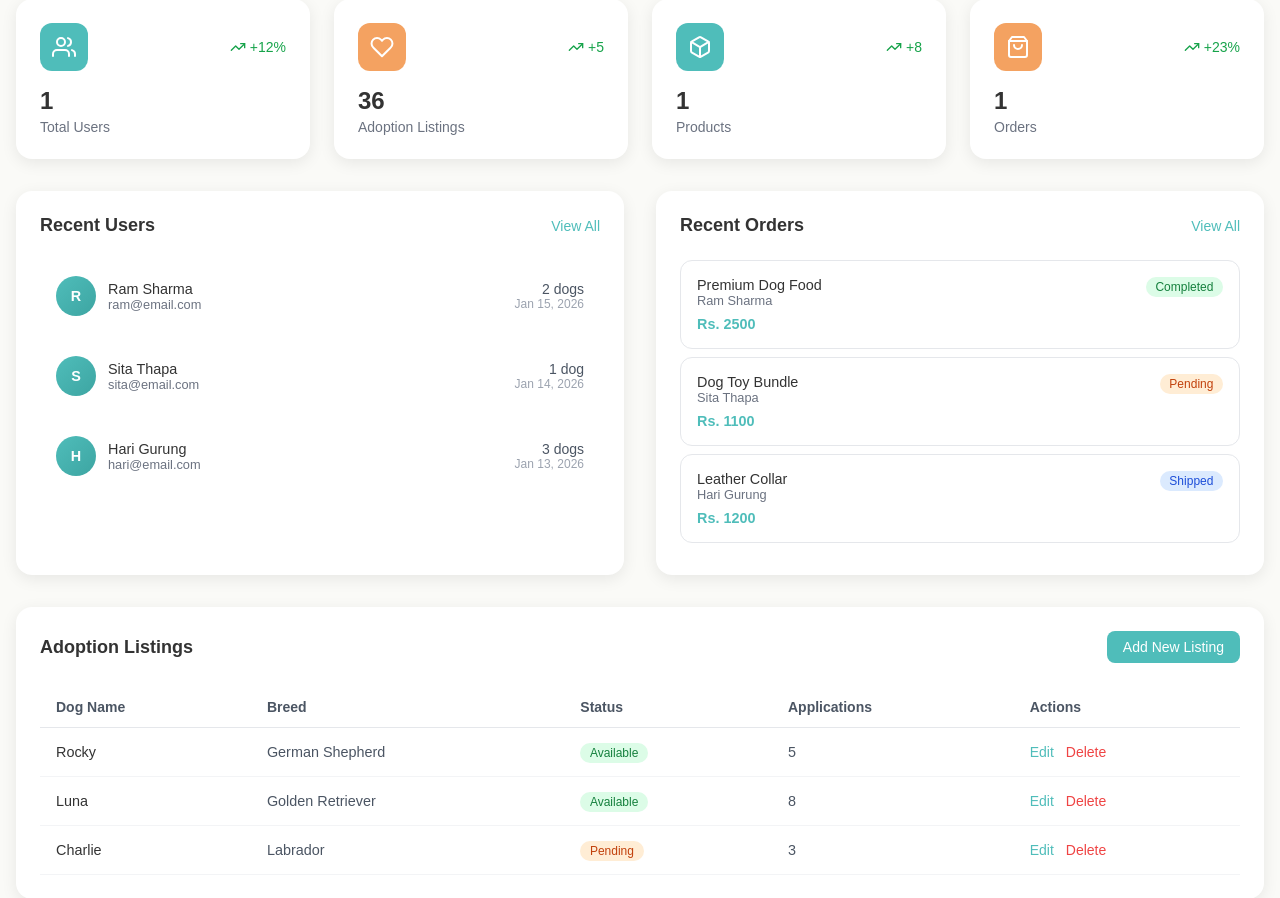
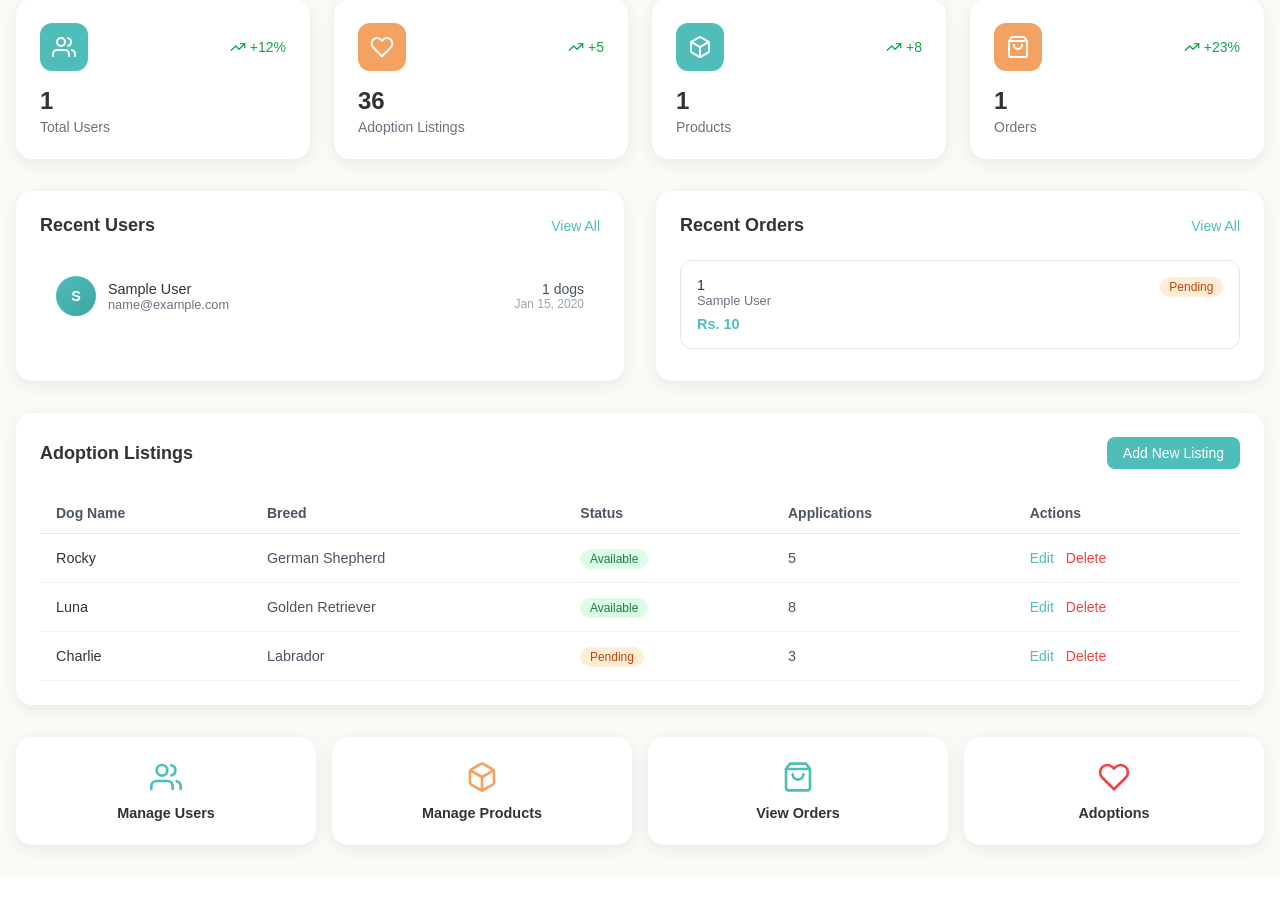
Before and after one commit to reshal777/Reshal_Shrestha_CanineMate, a Django app: page /c-admin/dashboard/ in a window 1280 px wide. Shown: the part 189-1087 px from the top of the page. After the commit the page ends 1043 px from the top, so only its background shows below. Run offline with Django 5.2, Linux system fonts and the light colour scheme; a user stored in the database is signed in; tables that the repository leaves empty hold one stand-in row (values such as "Sample post"); parts of the project's set-up code (start-up, migrations or seed data) failed here and were passed over.

Commit message:
Implement admin user management panel with full CRUD and dashboard

```diff
--- a/home/admin_urls.py
+++ b/home/admin_urls.py
@@ -6,6 +6,9 @@ urlpatterns = [
     path('logout/', admin_views.admin_logout_view, name='admin_logout'),
     path('dashboard/', admin_views.admin_dashboard_view, name='admin_dashboard'),
     path('users/', admin_views.admin_users_view, name='admin_users'),
+    path('users/create/', admin_views.admin_user_create_view, name='admin_user_create'),
+    path('users/edit/<int:user_id>/', admin_views.admin_user_edit_view, name='admin_user_edit'),
+    path('users/delete/<int:user_id>/', admin_views.admin_user_delete_view, name='admin_user_delete'),
     path('products/', admin_views.admin_products_view, name='admin_products'),
     path('orders/', admin_views.admin_orders_view, name='admin_orders'),
 ]
--- a/home/admin_views.py
+++ b/home/admin_views.py
@@ -55,22 +55,135 @@ def admin_logout_view(request):
     auth_logout(request)
     return redirect('login')
 
+from django.core.paginator import Paginator
+from django.db.models import Q, Count
+
 @admin_required
 def admin_dashboard_view(request):
     product_count = Product.objects.count()
     user_count = User.objects.count()
     order_count = Order.objects.count()
 
+    # Fetch 5 most recent users with their dog counts
+    recent_users = User.objects.annotate(dog_count=Count('dogs')).order_by('-date_joined')[:5]
+
+    # Fetch 5 most recent orders
+    recent_orders = Order.objects.select_related('user').order_by('-date')[:5]
+
     return render(request, 'admindashboard.html', {
         'product_count': product_count,
         'user_count': user_count,
-        'order_count': order_count
+        'order_count': order_count,
+        'recent_users': recent_users,
+        'recent_orders': recent_orders
     })
 
 @admin_required
 def admin_users_view(request):
-    users = User.objects.all().order_by('-date_joined') if hasattr(User, 'date_joined') else User.objects.all().order_by('-user_id')
-    return render(request, 'adminusers.html', {'users': users})
+    search_query = request.GET.get('search', '')
+    status_filter = request.GET.get('status', '')
+    sort_by = request.GET.get('sort', '-date_joined')
+
+    users_list = User.objects.annotate(dog_count=Count('dogs'))
+
+    if search_query:
+        users_list = users_list.filter(
+            Q(first_name__icontains=search_query) |
+            Q(last_name__icontains=search_query) |
+            Q(email__icontains=search_query) |
+            Q(username__icontains=search_query)
+        )
+
+    if status_filter == 'active':
+        users_list = users_list.filter(is_active=True)
+    elif status_filter == 'inactive':
+        users_list = users_list.filter(is_active=False)
+
+    users_list = users_list.order_by(sort_by)
+
+    paginator = Paginator(users_list, 10) # 10 users per page
+    page_number = request.GET.get('page')
+    page_obj = paginator.get_page(page_number)
+
+    return render(request, 'adminusers.html', {
+        'users': page_obj,
+        'search_query': search_query,
+        'status_filter': status_filter,
+        'sort_by': sort_by
+    })
+
+@admin_required
+def admin_user_create_view(request):
+    if request.method == 'POST':
+        first_name = request.POST.get('first_name')
+        last_name = request.POST.get('last_name')
+        email = request.POST.get('email')
+        username = request.POST.get('username')
+        password = request.POST.get('password')
+        is_staff = request.POST.get('is_staff') == 'on'
+        is_active = request.POST.get('is_active') == 'on'
+
+        if User.objects.filter(email=email).exists():
+            messages.error(request, "Email already exists.")
+        elif User.objects.filter(username=username).exists():
+            messages.error(request, "Username already exists.")
+        else:
+            try:
+                User.objects.create_user(
+                    email=email,
+                    username=username,
+                    password=password,
+                    first_name=first_name,
+                    last_name=last_name,
+                    is_staff=is_staff,
+                    is_active=is_active
+                )
+                messages.success(request, f"User {username} created successfully.")
+                return redirect('admin_users')
+            except Exception as e:
+                messages.error(request, f"Error creating user: {str(e)}")
+
+    return render(request, 'admin_user_form.html', {'title': 'Create User'})
+
+@admin_required
+def admin_user_edit_view(request, user_id):
+    user = get_object_or_404(User, user_id=user_id)
+    if request.method == 'POST':
+        user.first_name = request.POST.get('first_name')
+        user.last_name = request.POST.get('last_name')
+        user.email = request.POST.get('email')
+        user.username = request.POST.get('username')
+        user.is_staff = request.POST.get('is_staff') == 'on'
+        user.is_active = request.POST.get('is_active') == 'on'
+
+        new_password = request.POST.get('password')
+        if new_password:
+            user.set_password(new_password)
+
+        try:
+            user.save()
+            messages.success(request, f"User {user.username} updated successfully.")
+            return redirect('admin_users')
+        except Exception as e:
+            messages.error(request, f"Error updating user: {str(e)}")
+
+    return render(request, 'admin_user_form.html', {'user_obj': user, 'title': 'Edit User'})
+
+@admin_required
+def admin_user_delete_view(request, user_id):
+    user = get_object_or_404(User, user_id=user_id)
+    if request.method == 'POST':
+        action = request.POST.get('action')
+        if action == 'deactivate':
+            user.is_active = False
+            user.save()
+            messages.success(request, f"User {user.username} deactivated.")
+        elif action == 'delete':
+            user.delete()
+            messages.success(request, f"User {user.username} deleted permanently.")
+        return redirect('admin_users')
+    return redirect('admin_users')
+
 
 @admin_required
 def admin_products_view(request):
--- a/templates/admindashboard.html
+++ b/templates/admindashboard.html
@@ -110,45 +110,23 @@
             <h2 class="panel-title">Recent Users</h2>
             <a href="{% url 'admin_users' %}" class="view-all">View All</a>
         </div>
+        {% for user in recent_users %}
         <div class="user-row">
             <div class="user-left">
-                <div class="user-avatar">R</div>
+                <div class="user-avatar">{{ user.username|first|upper }}</div>
                 <div>
-                    <p class="user-name">Ram Sharma</p>
-                    <p class="user-email">ram@email.com</p>
+                    <p class="user-name">{{ user.get_full_name|default:user.username }}</p>
+                    <p class="user-email">{{ user.email }}</p>
                 </div>
             </div>
             <div class="user-right">
-                <p class="user-dogs">2 dogs</p>
-                <p class="user-joined">Jan 15, 2026</p>
+                <p class="user-dogs">{{ user.dog_count }} dogs</p>
+                <p class="user-joined">{{ user.date_joined|date:"M d, Y" }}</p>
             </div>
         </div>
-        <div class="user-row">
-            <div class="user-left">
-                <div class="user-avatar">S</div>
-                <div>
-                    <p class="user-name">Sita Thapa</p>
-                    <p class="user-email">sita@email.com</p>
-                </div>
-            </div>
-            <div class="user-right">
-                <p class="user-dogs">1 dog</p>
-                <p class="user-joined">Jan 14, 2026</p>
-            </div>
-        </div>
-        <div class="user-row">
-            <div class="user-left">
-                <div class="user-avatar">H</div>
-                <div>
-                    <p class="user-name">Hari Gurung</p>
-                    <p class="user-email">hari@email.com</p>
-                </div>
-            </div>
-            <div class="user-right">
-                <p class="user-dogs">3 dogs</p>
-                <p class="user-joined">Jan 13, 2026</p>
-            </div>
-        </div>
+        {% empty %}
+        <p style="text-align: center; color: #6b7280; padding: 1rem;">No recent users.</p>
+        {% endfor %}
     </div>
 
     <!-- Recent Orders -->
@@ -157,36 +135,23 @@
             <h2 class="panel-title">Recent Orders</h2>
             <a href="{% url 'admin_orders' %}" class="view-all">View All</a>
         </div>
+        {% for order in recent_orders %}
         <div class="order-row">
             <div class="order-top">
                 <div>
-                    <p class="order-product">Premium Dog Food</p>
-                    <p class="order-user">Ram Sharma</p>
+                    <p class="order-product">{{ order.order_id }}</p>
+                    <p class="order-user">{{ order.user.get_full_name|default:order.user.username }}</p>
                 </div>
-                <span class="badge badge-green">Completed</span>
+                <span
+                    class="badge {% if order.status == 'Delivered' %}badge-green{% elif order.status == 'Pending' %}badge-orange{% else %}badge-blue{% endif %}">
+                    {{ order.status }}
+                </span>
             </div>
-            <p class="order-amount">Rs. 2500</p>
+            <p class="order-amount">Rs. {{ order.amount }}</p>
         </div>
-        <div class="order-row">
-            <div class="order-top">
-                <div>
-                    <p class="order-product">Dog Toy Bundle</p>
-                    <p class="order-user">Sita Thapa</p>
-                </div>
-                <span class="badge badge-orange">Pending</span>
-            </div>
-            <p class="order-amount">Rs. 1100</p>
-        </div>
-        <div class="order-row">
-            <div class="order-top">
-                <div>
-                    <p class="order-product">Leather Collar</p>
-                    <p class="order-user">Hari Gurung</p>
-                </div>
-                <span class="badge badge-blue">Shipped</span>
-            </div>
-            <p class="order-amount">Rs. 1200</p>
-        </div>
+        {% empty %}
+        <p style="text-align: center; color: #6b7280; padding: 1rem;">No recent orders.</p>
+        {% endfor %}
     </div>
 </div>
 
```
Also changed, not shown: templates/admin_user_form.html (added, +73 -0 lines), templates/adminusers.html (added, +146 -0 lines), templates/adminusers_temp.html (added, +146 -0 lines).
